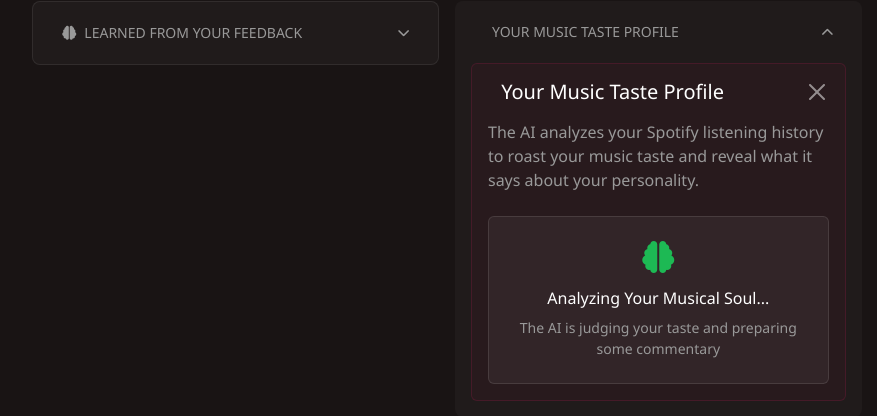
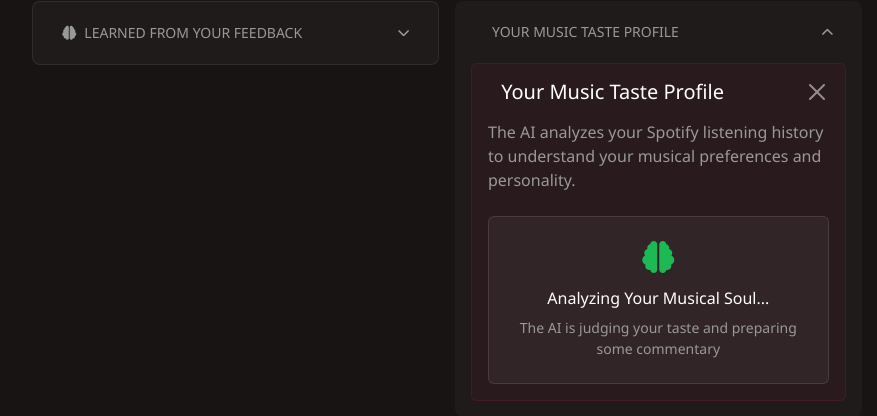
Before and after one commit to echoflame14/spotifai, a Flask app: template templates/dashboard.html in a window 1280 px wide, after a click on "YOUR MUSIC TASTE PROFILE". Shown: the part 525-941 px from the top of the page, without its empty margins (193-1070 px from the left). Run offline with Flask 3, Linux system fonts and the light colour scheme; the template is opened without the code that fills it: values that come from a table or form of the project are taken from there, others are empty; some libraries are stand-ins or nearby versions.

Commit message:
Improve AI analysis, add session edit help, refine music taste descriptions
Refactors AI prompts, introduces Bootstrap tooltips, and updates templates to enhance user experience and remove negative tone.

Replit-Commit-Author: Agent
Replit-Commit-Session-Id: 29540f0e-a192-4226-bd99-4fa6a87f0a2e
Replit-Commit-Screenshot-Url: https://storage.googleapis.com/screenshot-production-us-central1/deb2334e-2767-4af0-932d-2c07564b350b/d662de49-632b-4810-9b0f-e4362c16c7a9.jpg

```diff
--- a/static/js/player.js
+++ b/static/js/player.js
@@ -11,6 +11,12 @@ function initializeAIRecommender() {
     console.log('%c🎵 AI Music Recommender Initialized', 'color: #1db954; font-size: 16px; font-weight: bold;');
     console.log('%cDiscover your next favorite song with AI', 'color: #b3b3b3; font-size: 12px;');
     console.log('%cAI recommendations powered by Google Gemini', 'color: #1db954; font-size: 12px;');
+
+    // Initialize Bootstrap tooltips
+    const tooltipTriggerList = [].slice.call(document.querySelectorAll('[data-bs-toggle="tooltip"]'));
+    const tooltipList = tooltipTriggerList.map(function (tooltipTriggerEl) {
+        return new bootstrap.Tooltip(tooltipTriggerEl);
+    });
 
     // Add AI recommendation button handler
     const aiButton = document.getElementById('getRecommendation');
--- a/templates/dashboard.html
+++ b/templates/dashboard.html
@@ -104,17 +104,17 @@
                                     <button type="button" class="btn-close btn-close-white"
                                             data-bs-toggle="collapse" data-bs-target="#musicProfileCollapse"></button>
                                 </div>
-                                <p class="text-muted">The AI analyzes your Spotify listening history to roast your music taste and reveal what it says about your personality.</p>
+                                <p class="text-muted">The AI analyzes your Spotify listening history to understand your musical preferences and personality.</p>
 
                                 {% if music_insights and music_insights.analysis_ready %}
-                                    <!-- AI Taste Roast -->
-                                    {% if music_insights.user_taste_roast %}
+                                    <!-- Musical Taste Profile -->
+                                    {% if music_insights.user_taste_profile %}
                                         <div class="mt-4 p-4 rounded" style="background: rgba(29, 185, 84, 0.1); border: 1px solid rgba(29, 185, 84, 0.2);">
                                             <h6 class="text-spotify mb-3">
                                                 <i class="fas fa-fire me-2"></i>
                                                 Musical Personality Analysis
                                             </h6>
-                                            <p class="text-light mb-0" style="font-size: 1.1rem; line-height: 1.6;">{{ music_insights.user_taste_roast }}</p>
+                                            <p class="text-light mb-0" style="font-size: 1.1rem; line-height: 1.6;">{{ music_insights.user_taste_profile }}</p>
                                         </div>
                                     {% endif %}
 
@@ -184,6 +184,10 @@
                             <h6 class="text-white mb-3">
                                 <i class="fas fa-adjust text-warning me-2"></i>
                                 Adjust This Session
+                                <i class="fas fa-question-circle text-muted ms-2"
+                                   data-bs-toggle="tooltip"
+                                   data-bs-placement="top"
+                                   title="Temporarily influence recommendations for this session only! Tell the AI what genres, moods, or styles you want to explore. This won't permanently change your taste profile - it's perfect for discovering new music or matching your current mood. Try: 'Show me ambient music for studying' or 'I want energetic workout songs'"></i>
                             </h6>
                             <div class="mb-3">
                                 <textarea id="sessionAdjustmentText" class="form-control bg-dark text-white border-secondary"
```
Also changed, not shown: routes.py (+4 -6 lines).
